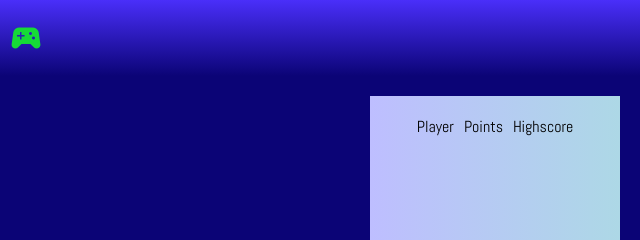
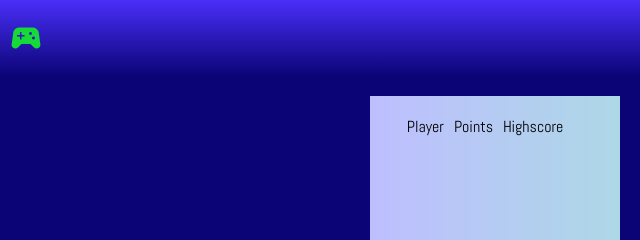
Before and after one commit to EdTengHR/MultiplayerPacman, a website: page public/index.html in a window 1280 px wide. Shown: the top 240 px of the page, 640-1280 px from the left. Drawn offline with nearby package versions, Linux system fonts and the light colour scheme; no server answers.

Commit message:
fixed padding

```diff
--- a/public/index.html
+++ b/public/index.html
@@ -46,7 +46,7 @@
             </div>
 
             <div id="online-users-panel" class="col">
-                <div id="online-users-stats" class="row" style="padding-bottom: 0px;">
+                <div id="online-users-stats" class="row" style="padding-bottom: 0px; padding-left: 0%;">
                     <span>Player</span>
                     <span>Points</span>
                     <span>Highscore</span>
```
